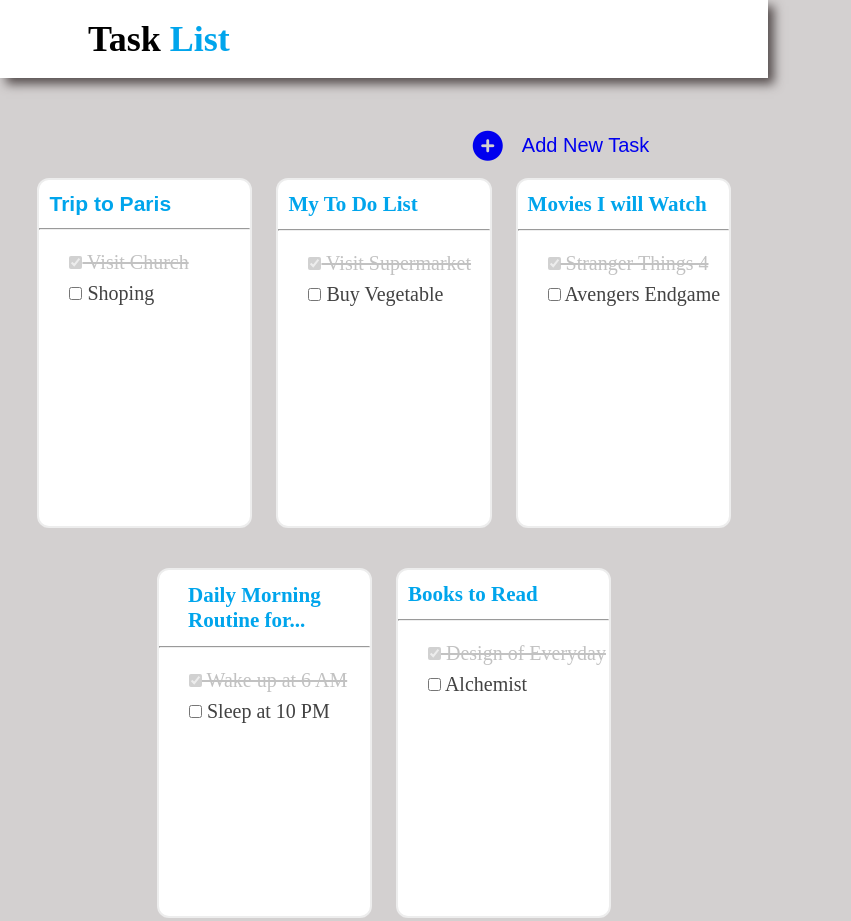
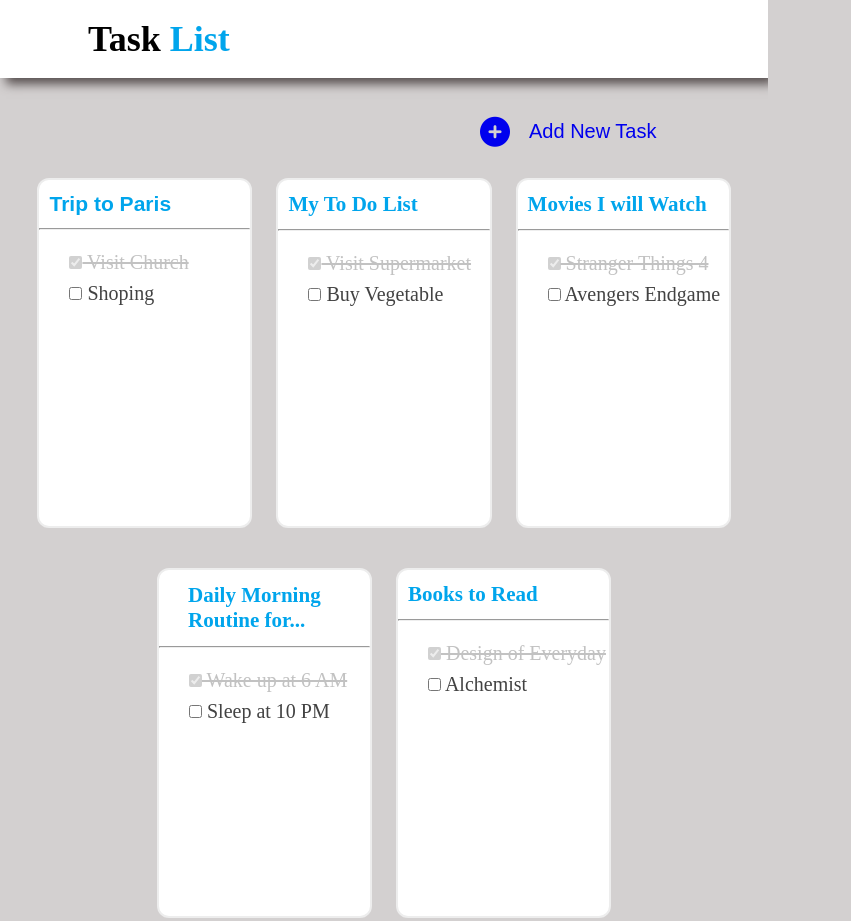
Before and after one commit to NNarendra1787/Prpbytes-Project, a plain HTML site: page ToDo_MobilProject/index.html in a window 768 px wide. Shown: the whole page, 851 px wide, since content can reach past the window. Drawn offline with Linux system fonts and the light colour scheme.

Commit message:
complete commit

```diff
--- a/ToDo_MobilProject/phone.css
+++ b/ToDo_MobilProject/phone.css
@@ -3,6 +3,7 @@
   padding: 0;
 }
 @media screen and (min-width: 320px) and (max-width: 500px) {
+
 
   .container {
     display: flex;
@@ -102,6 +103,7 @@
   }
 }
 @media screen and (min-width: 500px) and (max-width: 1000px) {
+
   .bigBackground {
     width: 100vw;
   }
@@ -118,10 +120,10 @@
   }
 
   #plus {
-    position: absolute;
-    top: 5%;
-    left: 60%;
-    width: 390px;
+    position: fixed;
+    top: 120px;
+    right: 100px;
+    width: 200px;
   }
   h3 {
     padding: 12px 10px;
@@ -197,4 +199,9 @@
     right: 425px;
     width: 100vw;
   }
+
+  #MixThing{
+    position: absolute;
+    left: 426px;
+  }
 }
```
